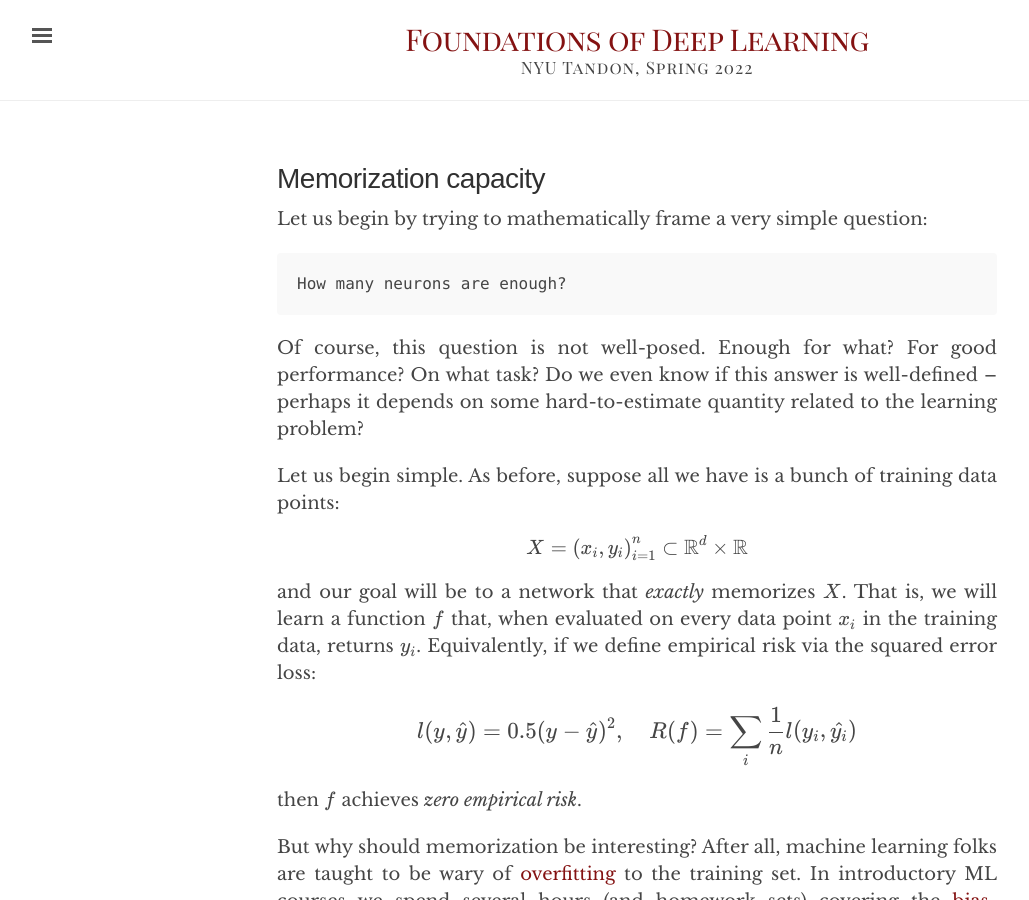
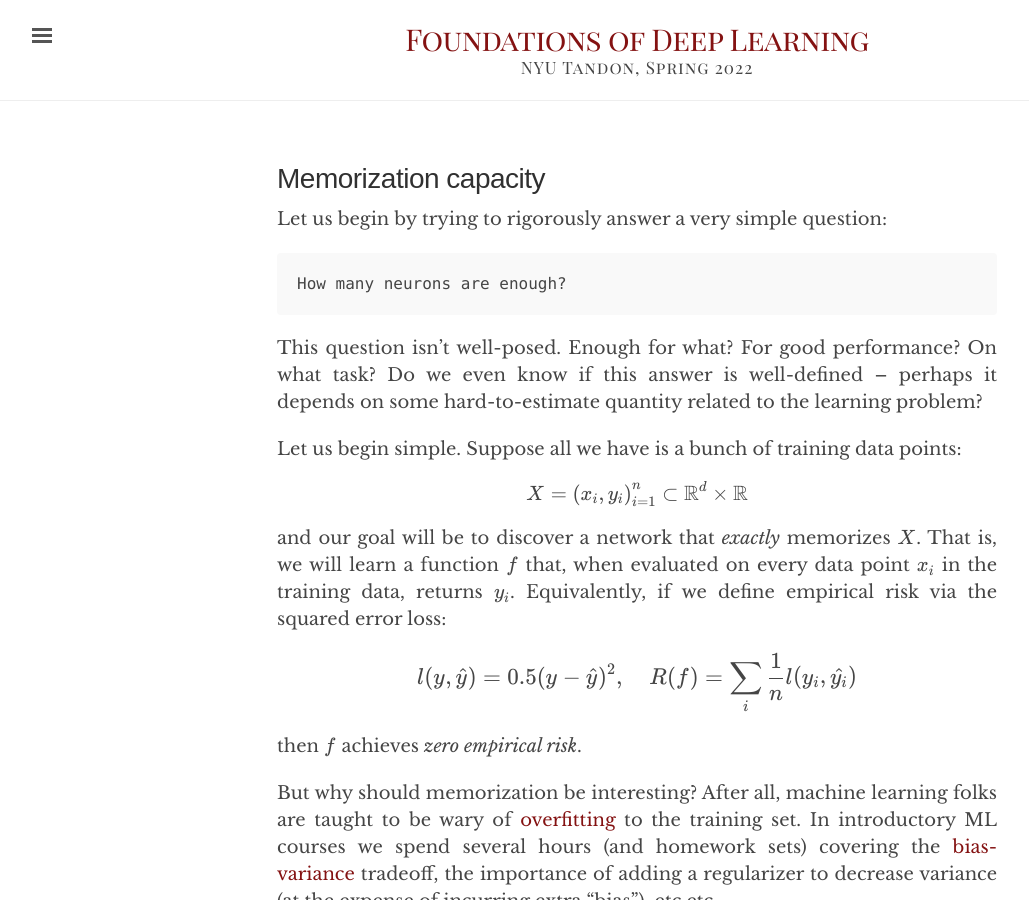
Before and after one commit to chinmayhegde/fodl, a Jekyll site: the page built from _posts/2022-01-18-representation01.md, in a window 1280 px wide and 900 px high. Shown: the whole window, without its empty margins (3-1032 px from the left). Built offline with Jekyll 4.4.1, drawn with Linux system fonts in a browser that asks for light colours; nearby versions of some CDN libraries.

Commit message:
Update 2022-01-18-representation01.md

```diff
--- a/_posts/2022-01-18-representation01.md
+++ b/_posts/2022-01-18-representation01.md
@@ -5,17 +5,17 @@ categories: representation
 date: 2022-01-18
 ---
 
-Let us begin by trying to mathematically frame a very simple question:
+Let us begin by trying to rigorously answer a very simple question:
 
 ~~~
 How many neurons are enough?
 ~~~
 
-Of course, this question is not well-posed. Enough for what? For good performance? On what task? Do we even know if this answer is well-defined -- perhaps it depends on some hard-to-estimate quantity related to the learning problem?
+This question isn't well-posed. Enough for what? For good performance? On what task? Do we even know if this answer is well-defined -- perhaps it depends on some hard-to-estimate quantity related to the learning problem?
 
-Let us begin simple. As before, suppose all we have is a bunch of training data points:
+Let us begin simple. Suppose all we have is a bunch of training data points:
 \\[ X = \{(x_i, y_i)\}_{i=1}^n \subset \mathbb{R}^d \times \mathbb{R} \\]
-and our goal will be to a network that *exactly* memorizes $X$. That is, we will learn a function $f$ that, when evaluated on every data point $x_i$ in the training data, returns $y_i$. Equivalently, if we define empirical risk via the squared error loss:
+and our goal will be to discover a network that *exactly* memorizes $X$. That is, we will learn a function $f$ that, when evaluated on every data point $x_i$ in the training data, returns $y_i$. Equivalently, if we define empirical risk via the squared error loss:
 
 $$
 l(y,\hat{y}) = 0.5(y - \hat{y})^2, \quad R(f) = \sum_i \frac{1}{n} l(y_i, \hat{y_i})
```
